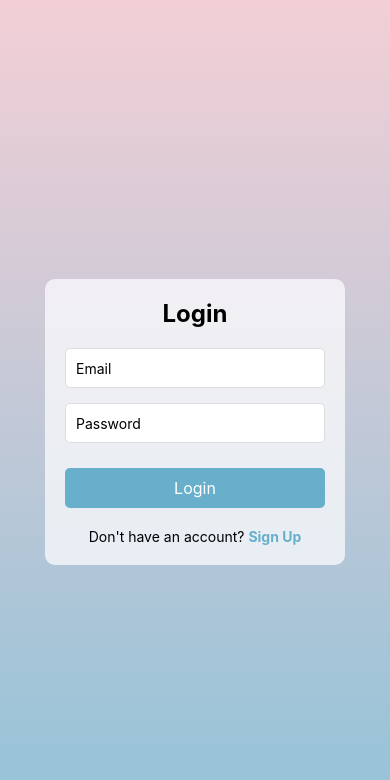
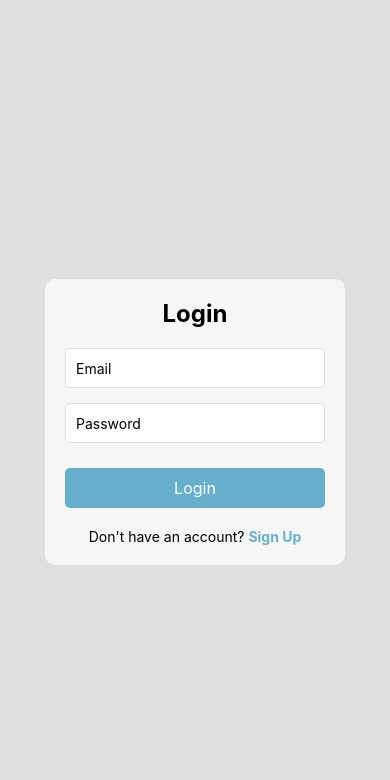
Before and after one commit to hadi-karnib/VerbalBotic-front, a React Native app in the folder verbalbotic/: screen /Login in a window 390 px wide. Shown: the top 780 px of the page. Built offline with nearby package versions, Linux system fonts and the light colour scheme.

Commit message:
fixed bg color

```diff
--- a/verbalbotic/screens/LoginScreen.js
+++ b/verbalbotic/screens/LoginScreen.js
@@ -32,7 +32,7 @@ export default function LoginScreen({ navigation }) {
   };
 
   return (
-    <LinearGradient colors={["#f3cfd6", "#90c2d8"]} style={styles.container}>
+    <LinearGradient colors={["#e0e0e0", "#e0e0e0"]} style={styles.container}>
       <View style={styles.loginBox}>
         <Text style={styles.loginText}>Login</Text>
         <TextInput
```
